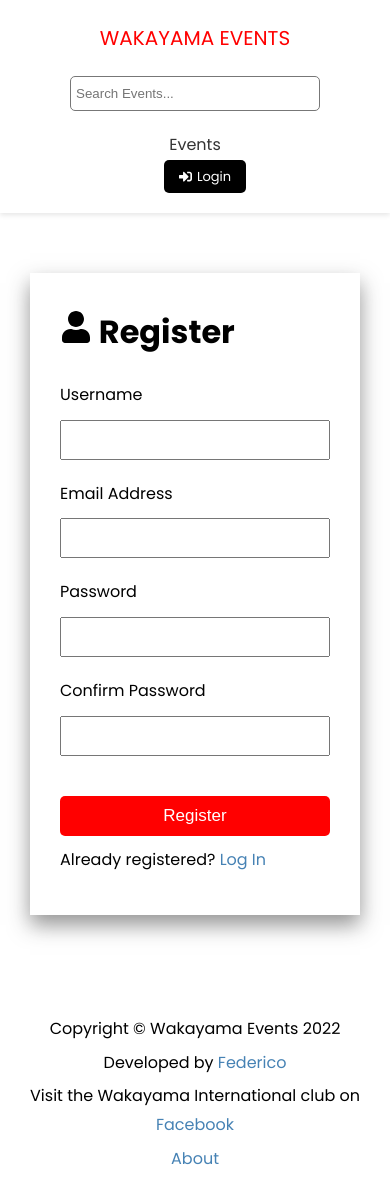
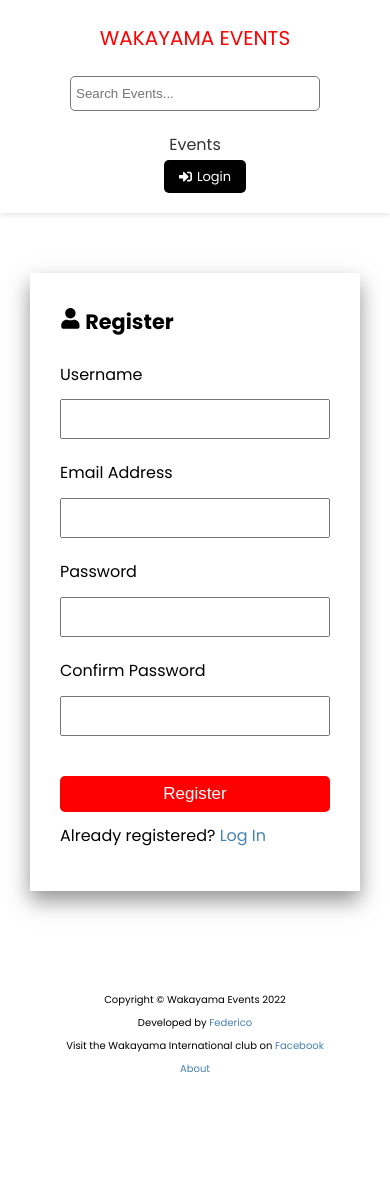
Before and after one commit to alfiofederico/wakayama-events, a Next.js app: page /account/register in a window 390 px wide. Shown: the top 1204 px of the page. After the commit the page ends 1118 px from the top, so only its background shows below. Built offline with nearby package versions, Linux system fonts and the light colour scheme; no server answers.

Commit message:
added some responivness

```diff
--- a/pages/about.js
+++ b/pages/about.js
@@ -8,6 +8,7 @@
       <h1>About this app</h1>
       <p>Find the latest events in Wakayama!</p>
       <p>Version 1.0.0</p>
+
     </Layout>
   );
 }
--- a/pages/events/[slug].js
+++ b/pages/events/[slug].js
@@ -43,7 +43,7 @@
           </div>
         )}
 
-        <h3>Performers / Organizer / Topic:</h3>
+        {/* <h3>Performers / Organizer / Topic:</h3> */}
         <p>{evt.performers}</p>
         <h3>Description:</h3>
         <p>{evt.description}</p>
--- a/pages/events/edit/[id].js
+++ b/pages/events/edit/[id].js
@@ -93,7 +93,7 @@
               onChange={handleInputChange}
             />
           </div>
-          <div>
+{/*           <div>
             <label htmlFor="performers">Performers / Organizer / Topic</label>
             <input
               type="text"
@@ -102,7 +102,7 @@
               value={values.performers}
               onChange={handleInputChange}
             />
-          </div>
+          </div> */}
           <div>
             <label htmlFor="venue">Venue</label>
             <input
--- a/styles/EventItem.module.css
+++ b/styles/EventItem.module.css
@@ -24,6 +24,10 @@
     align-items: center;
   }
 
+  .event h3 {
+    font-size: 1em;
+  }
+
   .info{
     margin-bottom: 20px;
   }
--- a/styles/Footer.module.css
+++ b/styles/Footer.module.css
@@ -6,3 +6,10 @@
 .footer p {
   margin: 5px 0;
 }
+
+
+@media (max-width: 600px) {
+  .footer p  {
+    font-size: 10px;
+  }
+}
--- a/styles/Layout.module.css
+++ b/styles/Layout.module.css
@@ -3,3 +3,10 @@
   max-width: 960px;
   padding: 0 30px;
 }
+
+
+@media (max-width: 600px) {
+  .container h1  {
+    font-size: 1.3em;
+  }
+}
--- a/styles/Showcase.module.css
+++ b/styles/Showcase.module.css
@@ -29,3 +29,12 @@
   font-size: 40px;
   margin-bottom: 0;
 }
+
+@media (max-width: 600px) {
+  .showcase h1  {
+    font-size: 30px;
+  }
+  .showcase h2  {
+    font-size: 20px;
+  }
+}
--- a/styles/globals.css
+++ b/styles/globals.css
@@ -64,3 +64,16 @@
 .btn-icon svg {
   margin-right: 5px;
 }
+
+
+@media (max-width: 600px) {
+  .btn {
+  display: inline-block;
+  background: red;
+  color: #fff;
+  padding: 8px 15px;
+  cursor: pointer;
+  border: 0;
+  border-radius: 5px;
+}
+}
```
Also changed, not shown: pages/events/add.js (+4 -4 lines), styles/Event.module.css (+13 -0 lines).
